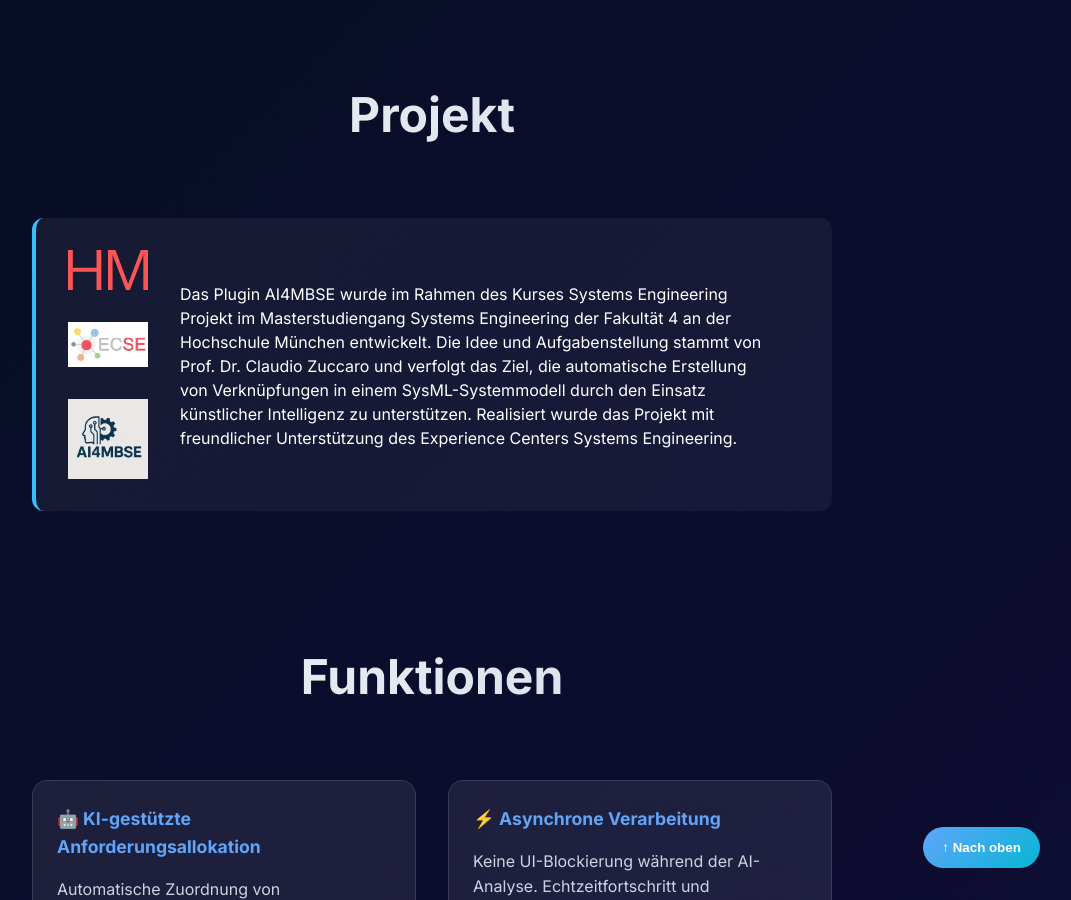
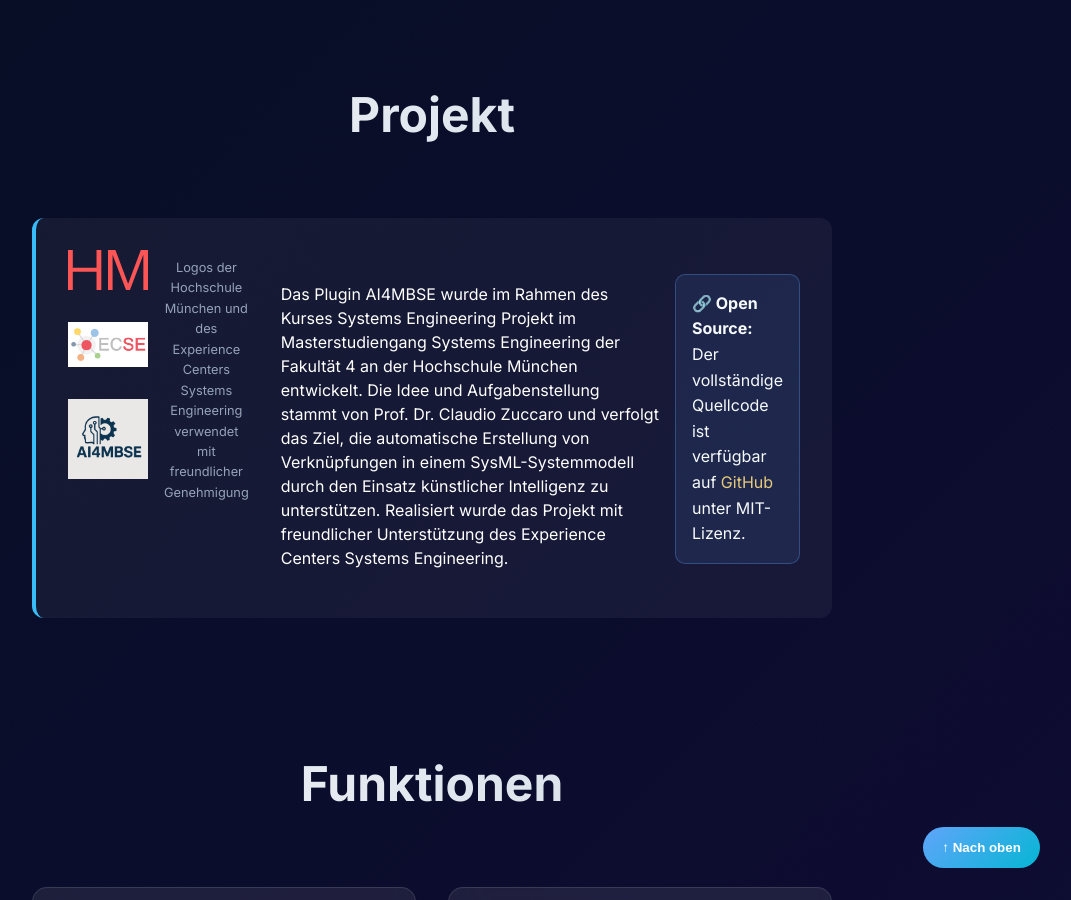
Before and after one commit to kingsepp/kingsepp.github.io, a Jekyll site: the page built from ai4mbse/index.md, in a window 1280 px wide and 900 px high, scrolled down 369 px. Shown: the whole window, without its empty margins (208-1279 px from the left). Built offline with Jekyll 4.4.1, drawn with Linux system fonts in a browser that asks for light colours.

Commit message:
Finalize legal compliance and attribution structure
Impressum improvements:
- Remove non-essential content (AI development details, GitHub links)
- Remove logo attributions from legal section
- Focus on TMG §5 compliance and liability disclaimers
- Clean, professional legal document structure

Main page enhancements:
- Add GitHub repository link with Open Source highlight
- Add logo attribution credits directly under logos
- Proper context-based attribution placement
- Professional transparency and credit practices

Legal structure:
- Separate LICENSE file for repository
- Clear content separation: legal vs. informational
- Comply with German legal requirements
- Maintain academic integrity and transparency

🤖 Generated with [Claude Code](https://claude.ai/code)

Co-Authored-By: Claude <noreply@anthropic.com>

```diff
--- a/ai4mbse/index.md
+++ b/ai4mbse/index.md
@@ -49,6 +49,10 @@ robots: noindex, nofollow
                 alt="ECSE-Logo" class="project-logo">
             <img src="ai4mbse_logo.png" alt="AI4MBSE-Logo" class="project-logo">
             </div>
+
+            <div class="logo-credits" style="margin-top: 0.5rem; font-size: 0.8em; color: #94a3b8; text-align: center;">
+                Logos der Hochschule München und des Experience Centers Systems Engineering verwendet mit freundlicher Genehmigung
+            </div>
             <!-- Text bleibt als zweites Flex-Kind -->
             <p class="about-text">
             Das Plugin AI4MBSE wurde im Rahmen des Kurses Systems Engineering Projekt
@@ -59,6 +63,12 @@ robots: noindex, nofollow
             Realisiert wurde das Projekt mit freundlicher Unterstützung des Experience Centers
             Systems Engineering.
             </p>
+
+            <div class="github-link" style="margin-top: 1.5rem; padding: 1rem; background: rgba(96, 165, 250, 0.1); border-radius: 10px; border: 1px solid rgba(96, 165, 250, 0.3);">
+                <strong>🔗 Open Source:</strong> Der vollständige Quellcode ist verfügbar auf
+                <a href="https://github.com/kingsepp/AI4MBSE" target="_blank" rel="noopener" style="color: #60a5fa; text-decoration: none;">GitHub</a>
+                unter MIT-Lizenz.
+            </div>
         </div>
         </div>
     </div>
```
Also changed, not shown: impressum.md (+12 -0 lines).
